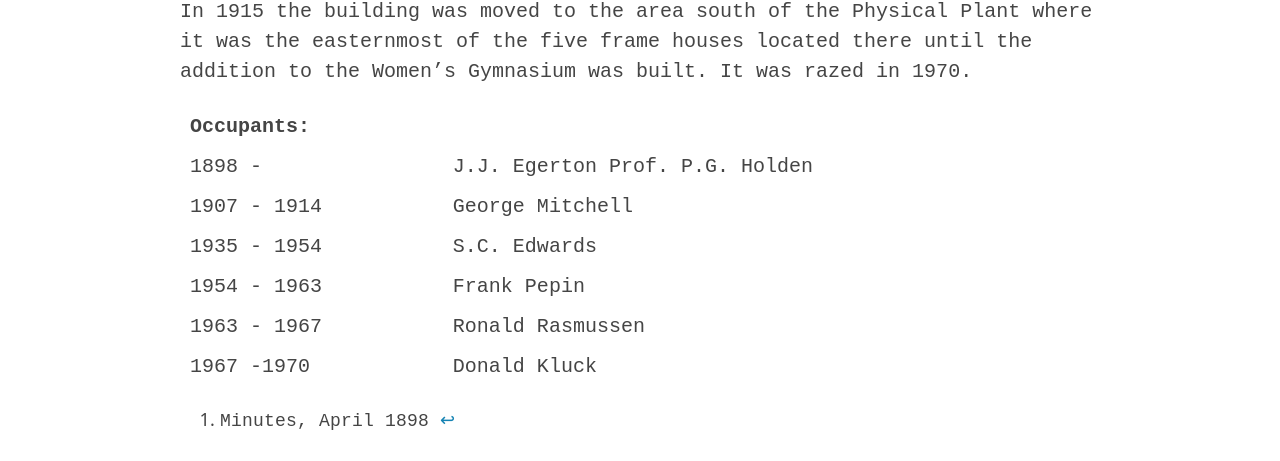
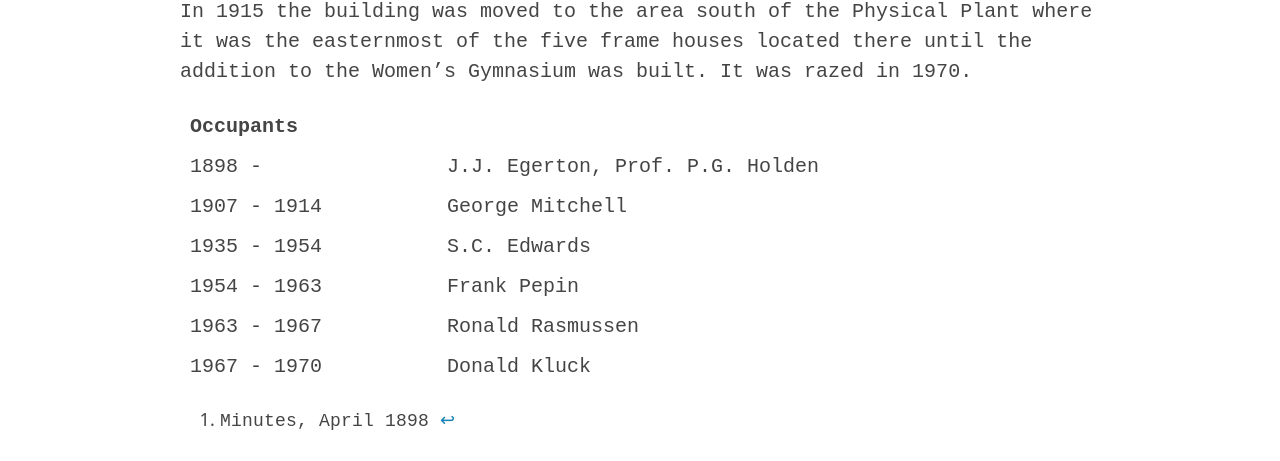
Before and after one commit to emanderson811/day-edition, a Jekyll site: the page built from _texts/buildings/063day-engineers-cottage.md, in a window 1280 px wide. Shown: the part 652-1113 px from the top of the page. Built offline with Jekyll 4.4.1, drawn with Linux system fonts in a browser that asks for light colours.

Commit message:
Update 063day-engineers-cottage.md

```diff
--- a/_texts/buildings/063day-engineers-cottage.md
+++ b/_texts/buildings/063day-engineers-cottage.md
@@ -22,15 +22,35 @@
 
 In 1915 the building was moved to the area south of the Physical Plant where it was the easternmost of the five frame houses located there until the addition to the Women's Gymnasium was built. It was razed in 1970.
 
+<table>
+  <tr>
+    <th>Occupants</th>
+  </tr>
+  <tr>
+    <td>1898 - </td>
+    <td>J.J. Egerton, Prof. P.G. Holden</td>
+  </tr>
+  <tr>
+    <td>1907 - 1914</td>
+    <td>George Mitchell</td>
+  </tr>
+  <tr>
+    <td>1935 - 1954</td>
+    <td>S.C. Edwards</td>
+  </tr>
+  <tr>
+    <td>1954 - 1963</td>
+    <td>Frank Pepin</td>
+  </tr>
+  <tr>
+    <td>1963 - 1967</td>
+    <td>Ronald Rasmussen</td>
+  </tr>
+  <tr>
+    <td>1967 - 1970</td>
+    <td>Donald Kluck</td>
+  </tr>
+</table>
 
 
-|Occupants:  | |
-|--|--|
-|1898 -|J.J. Egerton Prof. P.G. Holden|
-|1907 - 1914|George Mitchell|
-|1935 - 1954|S.C. Edwards|
-|1954 - 1963|Frank Pepin|
-|1963 - 1967|Ronald Rasmussen|
-|1967 -1970|Donald Kluck|
-
 [^fn1]: Minutes, April 1898
```
